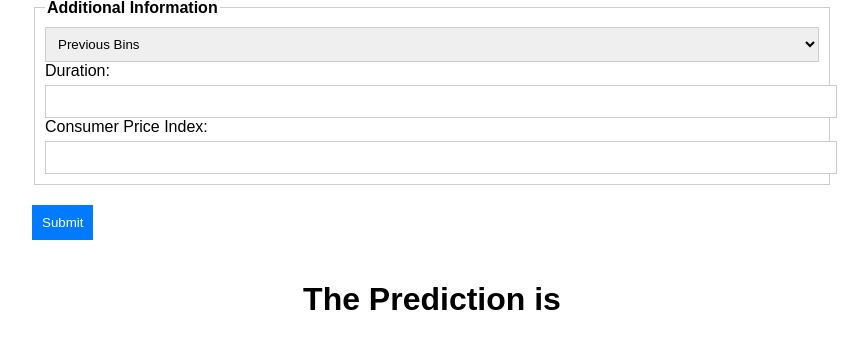
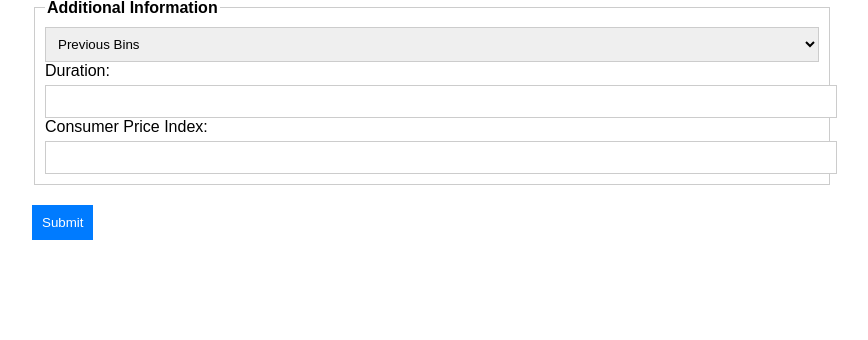
Before and after one commit to MuhammadUmer241/Non-Gen-AI, a Flask app: page / in a window 1280 px wide. Shown: the part 952-1292 px from the top of the page, without its empty margins (208-1076 px from the left). After the commit the page ends 1192 px from the top, so only its background shows below. Run offline with Flask 3, Linux system fonts and the light colour scheme.

Commit message:
Final Apis Test

```diff
--- a/src/templates/index.html
+++ b/src/templates/index.html
@@ -131,6 +131,5 @@
             <button type="submit">Submit</button>
         </form>
     </form>
-    <h1>The Prediction is {{result}}</h1>
 </body>
 </html>
```
